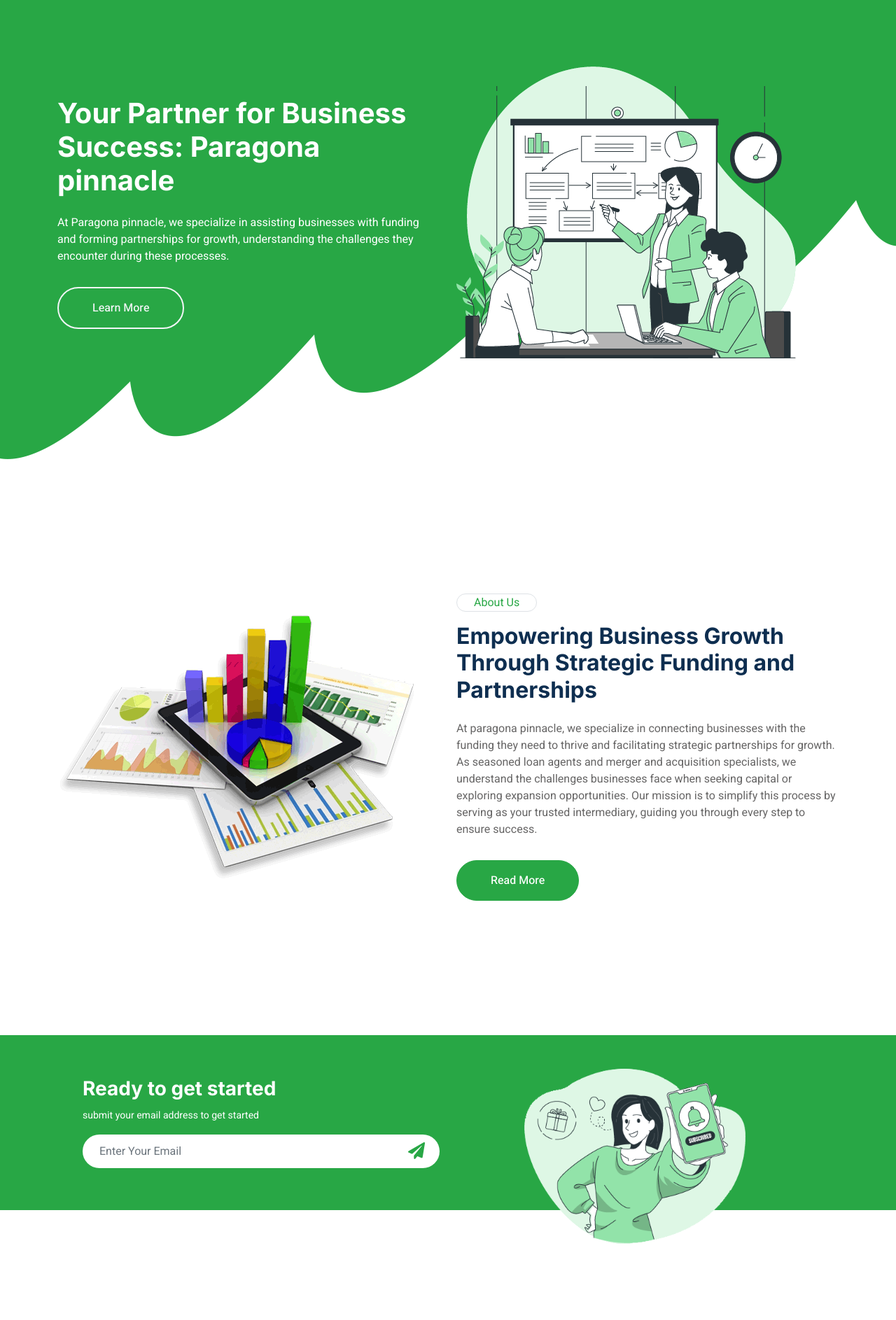
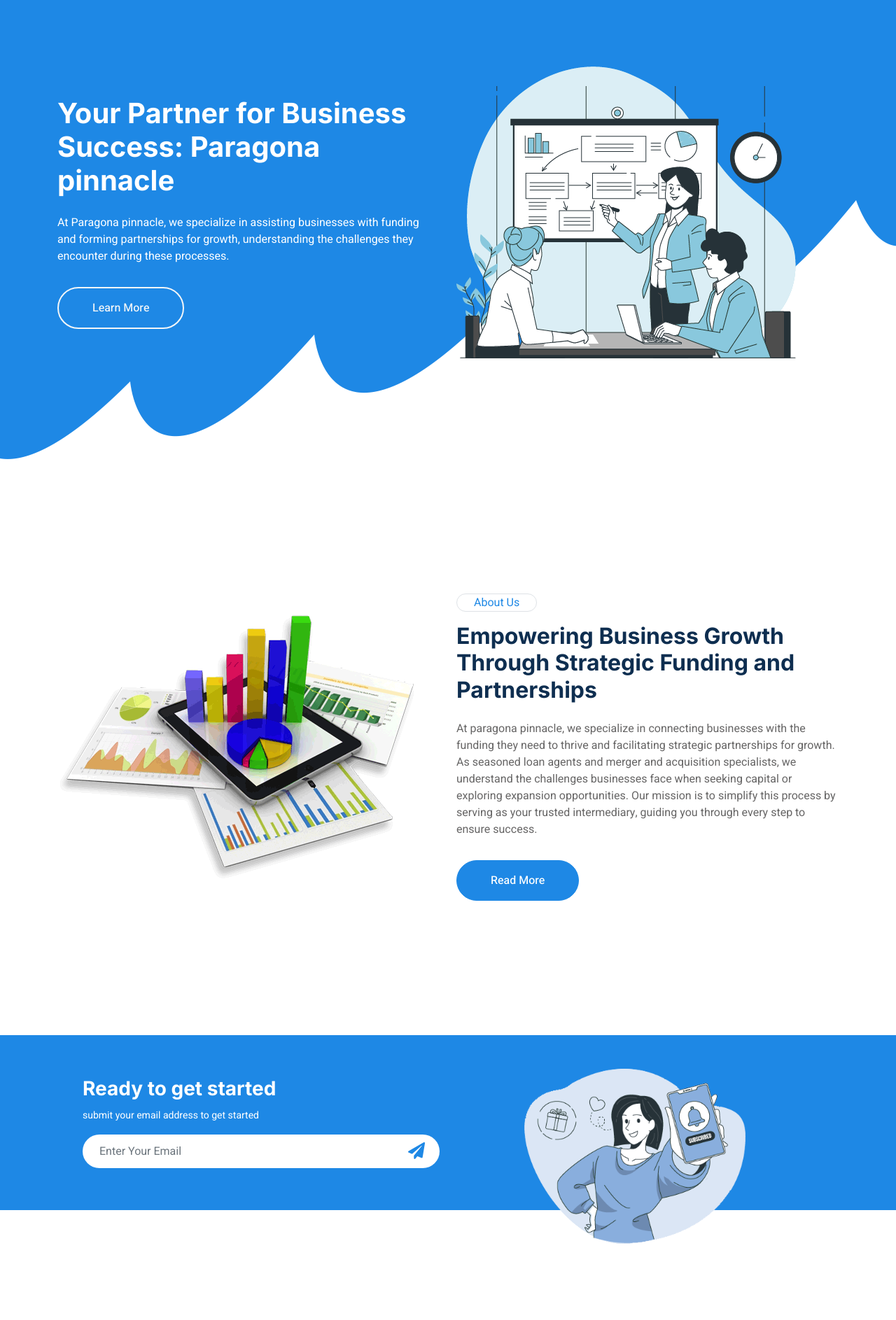
Before and after one commit to ryanfavour4/paragona-pinnacle-prod, a plain HTML site: page index.html in a window 1280 px wide. Shown: the part 97-1983 px from the top of the page at 70% size. Drawn offline with nearby package versions, Linux system fonts and the light colour scheme.

Commit message:
about to merge

```diff
--- a/css/style.css
+++ b/css/style.css
@@ -1,6 +1,6 @@
 /********** Template CSS **********/
 :root {
-    --primary: #28a745;
+    --primary: #1e88e5;
     --light: #f3f6f8;
     --dark: #0e2e50;
 }
--- a/index.html
+++ b/index.html
@@ -93,7 +93,7 @@
                             <div class="col-lg-6 text-center text-lg-start">
                                 <img
                                     class="img-fluid animated zoomIn"
-                                    src="img/hero.png"
+                                    src="img/hero-blue.png"
                                     alt=""
                                 />
                             </div>
@@ -220,7 +220,7 @@
                             <img
                                 class="img-fluid mt-5"
                                 style="max-height: 250px"
-                                src="img/newsletter.png"
+                                src="img/newsletter-blue.png"
                             />
                         </div>
                     </div>
--- a/scss/bootstrap.scss
+++ b/scss/bootstrap.scss
@@ -1,6 +1,6 @@
 /******* Customized Bootstrap ********/
 
-$primary: #28a745;
+$primary: #1e88e5;
 $light: #f3f6f8;
 $dark: #0e2e50;
 
```
Also changed, not shown: contact.html (+5 -1 lines), css/bootstrap.min.css, img/hero-blue.png (added), img/newsletter-blue.png (added).
